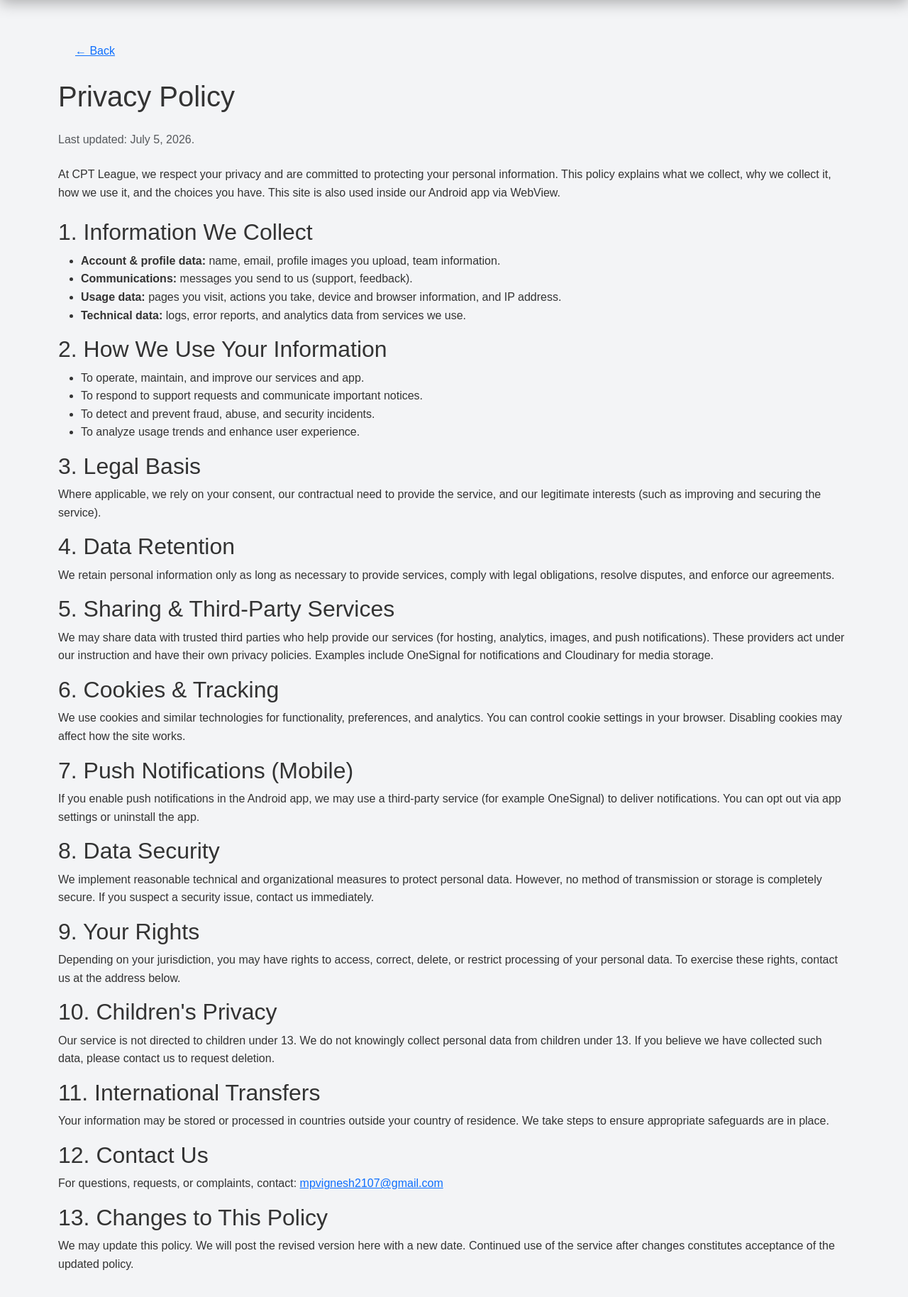
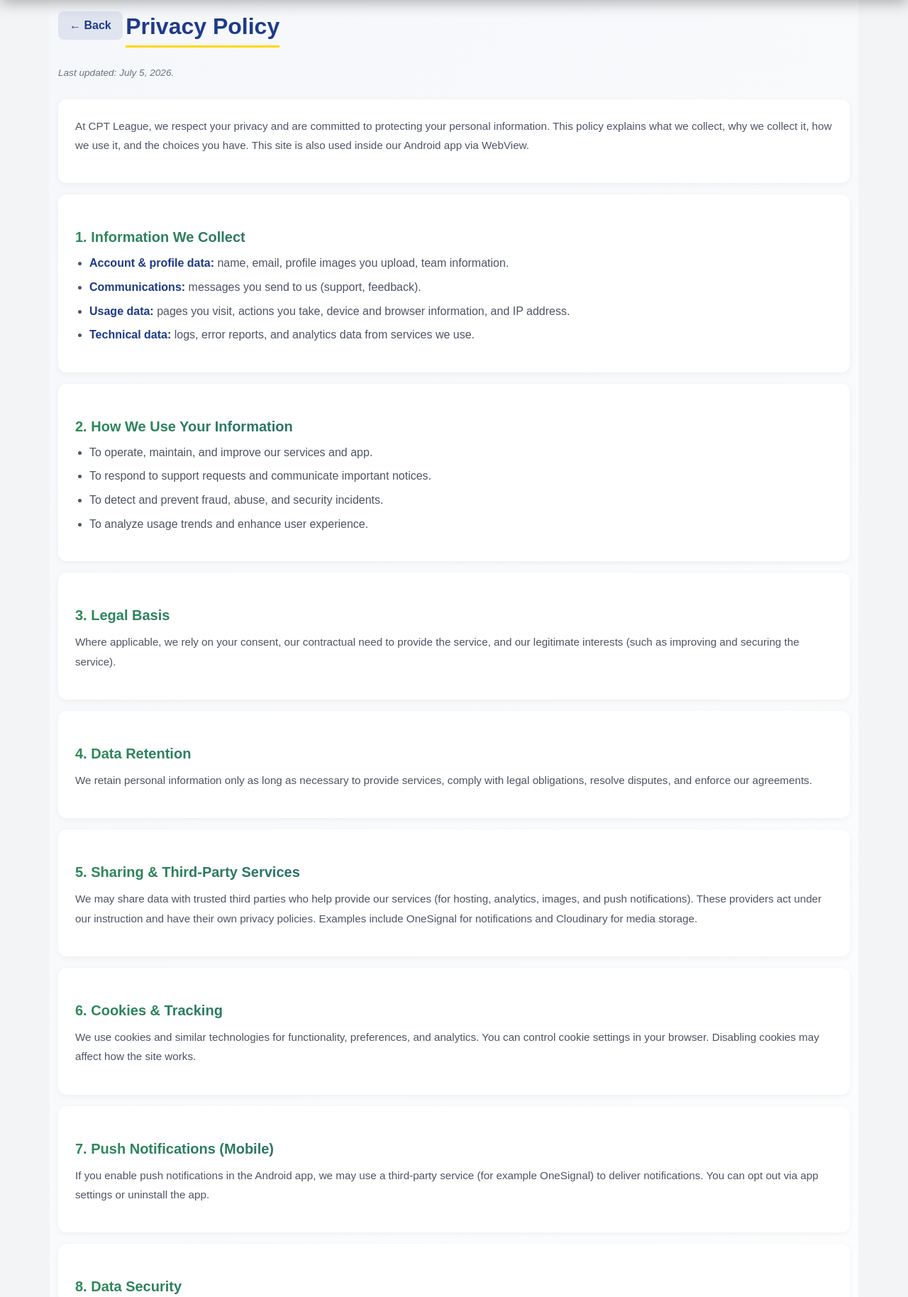
Before and after one commit to VigneshMP21/Cricket_Scorecard, a PHP site: page /privacy-policy.php in a window 1280 px wide. Shown: the part 92-1920 px from the top of the page at 71% size. Run offline with PHP 8.4, Linux system fonts and the light colour scheme.

Commit message:
Privacy Policy Implementation

```diff
--- a/includes/footer.php
+++ b/includes/footer.php
@@ -239,34 +239,30 @@
     });
 </script>
 <script>
-    // Ensure footer privacy link works reliably on mobile
-    document.addEventListener('DOMContentLoaded', function () {
+document.addEventListener('DOMContentLoaded', function() {
     var pl = document.getElementById('privacy-link');
     if (!pl) return;
 
-        // Make link more prominent on mobile with clear styling
-        pl.style.display = 'inline-block';
-        pl.style.padding = '8px 15px';
-        pl.style.marginTop = '8px';
-        pl.style.borderRadius = '4px';
-        pl.style.textDecoration = 'underline';
+    // Ensure link works on all devices including mobile
+    pl.style.display = 'inline';
+    pl.style.position = 'relative';
+    pl.style.zIndex = '9999';
     pl.style.cursor = 'pointer';
-        pl.style.position = 'relative';
-        pl.style.zIndex = '100';
 
-        // Ensure the link is always clickable
-        pl.style.pointerEvents = 'auto';
+    // Remove any existing event listeners by cloning
+    var newPl = pl.cloneNode(true);
+    pl.parentNode.replaceChild(newPl, pl);
 
-        // Direct navigation using JavaScript to be extra safe
-        pl.addEventListener('click', function (e) {
+    // Add simple click handler
+    newPl.addEventListener('click', function(e) {
         e.preventDefault();
         window.location.href = 'privacy-policy.php';
     });
 
-        pl.addEventListener('touchend', function (e) {
-            e.preventDefault();
-            window.location.href = 'privacy-policy.php';
-        });
+    // For touch devices - ensure tap works
+    newPl.addEventListener('touchstart', function(e) {
+        // Let the click event handle it
+    }, {passive: true});
 });
 </script>
 </body>
--- a/privacy-policy.php
+++ b/privacy-policy.php
@@ -2,17 +2,134 @@
 require_once __DIR__ . '/includes/header.php';
 ?>
 
-<div class="container py-5 privacy-page" style="padding-top:1rem;">
-    <a href="#" id="privacy-back-link" class="btn btn-link mb-3">&larr; Back</a>
-    <h1 class="mb-4">Privacy Policy</h1>
+<style>
+/* Privacy Policy Page Styles */
+.privacy-page {
+    background: linear-gradient(135deg, #f5f7fa 0%, #ffffff 100%);
+    min-height: calc(100vh - 200px);
+    padding-top: 1rem !important;
+}
+
+.privacy-page .btn-link {
+    color: #1e3a8a;
+    font-weight: 600;
+    text-decoration: none;
+    padding: 0.5rem 1rem;
+    border-radius: 8px;
+    background: rgba(30, 58, 138, 0.1);
+    transition: all 0.3s ease;
+}
+
+.privacy-page .btn-link:hover {
+    background: rgba(30, 58, 138, 0.2);
+    transform: translateX(-3px);
+}
+
+.privacy-page h1 {
+    color: #1e3a8a;
+    font-weight: 800;
+    font-size: 2rem;
+    border-bottom: 3px solid #ffd700;
+    padding-bottom: 0.5rem;
+    display: inline-block;
+}
+
+.privacy-page h2 {
+    color: #2e8b57;
+    font-weight: 700;
+    font-size: 1.25rem;
+    margin-top: 1.5rem;
+    margin-bottom: 0.75rem;
+    background: linear-gradient(135deg, #2e8b57 0%, #1e3a8a 100%);
+    -webkit-background-clip: text;
+    -webkit-text-fill-color: transparent;
+    background-clip: text;
+}
+
+.privacy-page p {
+    color: #4b5563;
+    line-height: 1.8;
+    font-size: 0.95rem;
+}
+
+.privacy-page ul {
+    padding-left: 1.25rem;
+}
+
+.privacy-page li {
+    color: #4b5563;
+    margin-bottom: 0.5rem;
+    line-height: 1.6;
+}
+
+.privacy-page li strong {
+    color: #1e3a8a;
+}
+
+.privacy-page a {
+    color: #2563eb;
+    text-decoration: none;
+    font-weight: 500;
+    transition: all 0.2s ease;
+}
+
+.privacy-page a:hover {
+    color: #1d4ed8;
+    text-decoration: underline;
+}
+
+.privacy-page .text-muted {
+    color: #6b7280 !important;
+    font-size: 0.85rem;
+    font-style: italic;
+}
+
+.privacy-page section {
+    background: white;
+    padding: 1.5rem;
+    border-radius: 12px;
+    box-shadow: 0 2px 8px rgba(0, 0, 0, 0.05);
+    margin-bottom: 1rem;
+    transition: all 0.3s ease;
+}
+
+.privacy-page section:hover {
+    box-shadow: 0 4px 16px rgba(0, 0, 0, 0.1);
+    transform: translateY(-2px);
+}
+
+@media (max-width: 768px) {
+    .privacy-page {
+        padding-top: 0.5rem !important;
+        padding-left: 0.75rem !important;
+        padding-right: 0.75rem !important;
+    }
+
+    .privacy-page h1 {
+        font-size: 1.5rem;
+    }
+
+    .privacy-page h2 {
+        font-size: 1.1rem;
+    }
+
+    .privacy-page section {
+        padding: 1rem;
+    }
+}
+</style>
+
+<div class="container py-3 py-md-4 privacy-page">
+    <a href="javascript:void(0)" id="privacy-back-link" class="btn btn-link mb-2 mb-md-3">&larr; Back</a>
+    <h1 class="mb-3 mb-md-4">Privacy Policy</h1>
 
     <p class="text-muted">Last updated: <?php echo date('F j, Y'); ?>.</p>
 
-    <section class="mt-4">
+    <section class="mt-3 mt-md-4">
         <p>At CPT League, we respect your privacy and are committed to protecting your personal information. This policy explains what we collect, why we collect it, how we use it, and the choices you have. This site is also used inside our Android app via WebView.</p>
     </section>
 
-    <section class="mt-4">
+    <section class="mt-3">
         <h2>1. Information We Collect</h2>
         <ul>
             <li><strong>Account & profile data:</strong> name, email, profile images you upload, team information.</li>
@@ -89,6 +206,22 @@ require_once __DIR__ . '/includes/header.php';
 
 </div>
 
+<script>
+document.addEventListener('DOMContentLoaded', function() {
+    var backLink = document.getElementById('privacy-back-link');
+    if (backLink) {
+        backLink.addEventListener('click', function(e) {
+            e.preventDefault();
+            if (document.referrer && document.referrer !== window.location.href) {
+                window.history.back();
+            } else {
+                // Fallback: go to homepage or previous accessible page
+                window.location.href = 'index.php';
+            }
+        });
+    }
+});
+</script>
 
 <?php
 require_once __DIR__ . '/includes/footer.php';
```
Lines whose indentation alone changed are shown as unchanged.
